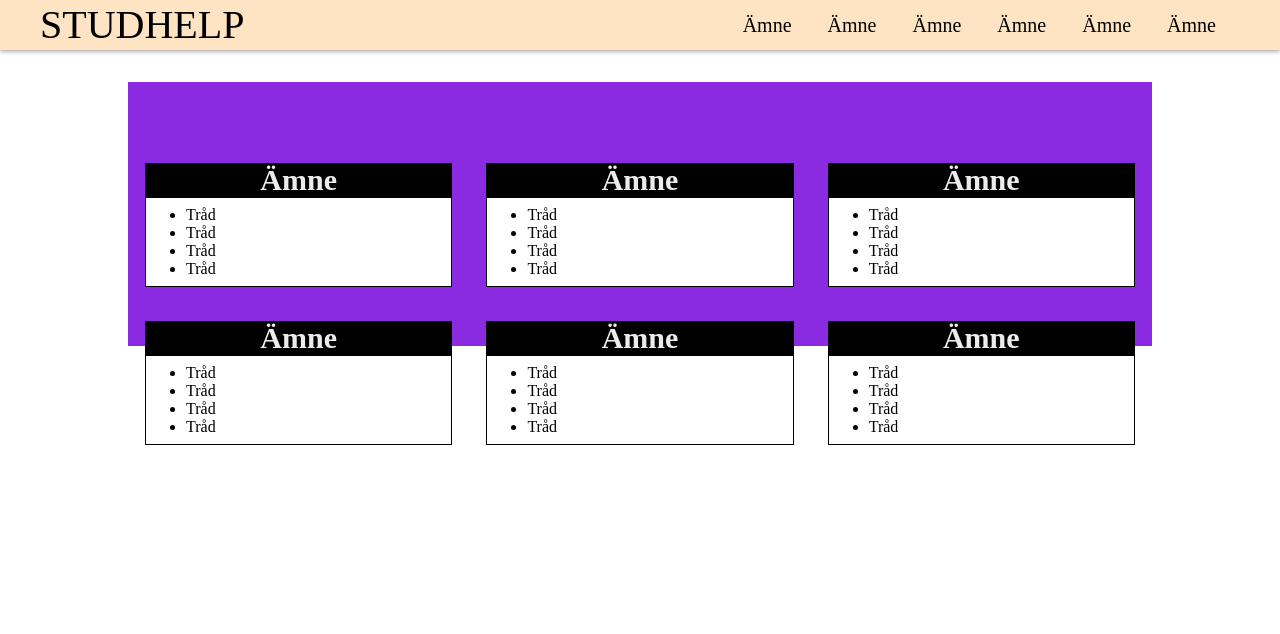
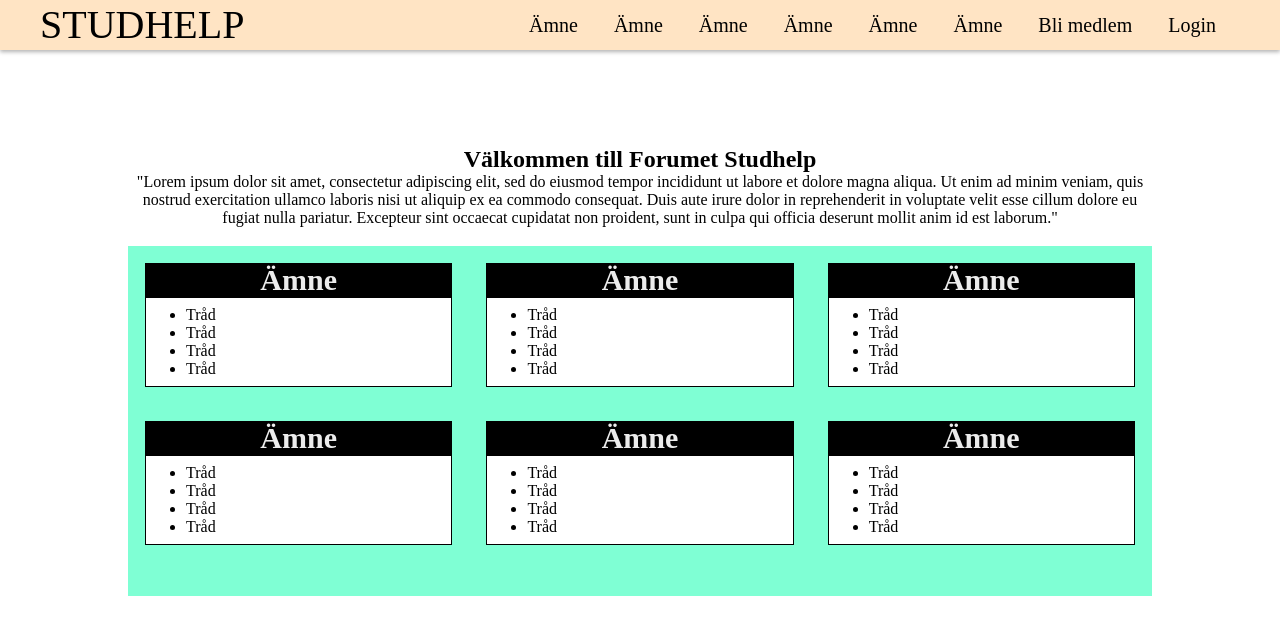
Before and after one commit to TeddyAndersson/Projekt-Studhelp, a plain HTML site: page index.html in a window 1280 px wide. Drawn offline with Linux system fonts and the light colour scheme.

Commit message:
Plats för information på förstasidan tillagd
Lorem ipsum är tillagd som utfylladstext tills vidare.

```diff
--- a/Style/Mainstyle.css
+++ b/Style/Mainstyle.css
@@ -78,31 +78,41 @@ section {
     width: 1024px;
     margin: 0 auto;
     margin-top: 2em;
-    background-color: blueviolet;
     min-height: 200px;
     padding-top: 4em;
 }
 
-section > .container {
-    background-color: bisque;
+/*---------------- SECTION FRONTPAGE INFOMRATION STYLE STARTS ----------------*/
 
+section > .informationContainer {
+    width: 100%;
+    height: 100px;
+    text-align: center;
 }
 
-section > .container > .subjectBox {
+/*---------------- SECTION FRANTPAGE INFORMATION ENDS -------------------*/
+
+
+section > .subject-container {
+    background-color: aquamarine;
+    min-height: 350px;
+}
+
+section > .subject-container > .subjectBox {
     background-color: #fff;
     width: 30%;
     float: left;
     margin: 1.0672em;
 }
 
-section > .container > .subjectBox > h2 {
+section > .subject-container > .subjectBox > h2 {
     background-color:#000;
     font-size: 30px;
     text-align: center;
     color: #ececec;
 }
 
-section > .container > .subjectBox > .borderSurround {
+section > .subject-container > .subjectBox > .borderSurround {
     border: 1.5px solid #000;
     padding: 0.5em 0;
 
--- a/index.html
+++ b/index.html
@@ -29,6 +29,8 @@
                 <li><a href=#Objekt>Ämne</a></li>
                 <li><a href=#Objekt>Ämne</a></li>
                 <li><a href=#Objekt>Ämne</a></li>
+                <li><a href=#Objekt>Bli medlem</a></li>
+                <li><a href=#Objekt>Login</a></li>
             </ul>
         </nav>
 
@@ -37,7 +39,14 @@
     <!-- HUVUDINNEHÅLL PÅ SIDAN !-->
     <section>
 
-        <div class="container">
+        <div class="informationContainer">
+
+            <h2>Välkommen till Forumet Studhelp</h2>
+            <p>"Lorem ipsum dolor sit amet, consectetur adipiscing elit, sed do eiusmod tempor incididunt ut labore et dolore magna aliqua. Ut enim ad minim veniam, quis nostrud exercitation ullamco laboris nisi ut aliquip ex ea commodo consequat. Duis aute irure dolor in reprehenderit in voluptate velit esse cillum dolore eu fugiat nulla pariatur. Excepteur sint occaecat cupidatat non proident, sunt in culpa qui officia deserunt mollit anim id est laborum."</p>
+
+        </div>
+
+        <div class="subject-container">
 
             <div class="subjectBox">
                 <h2>Ämne</h2>
```
